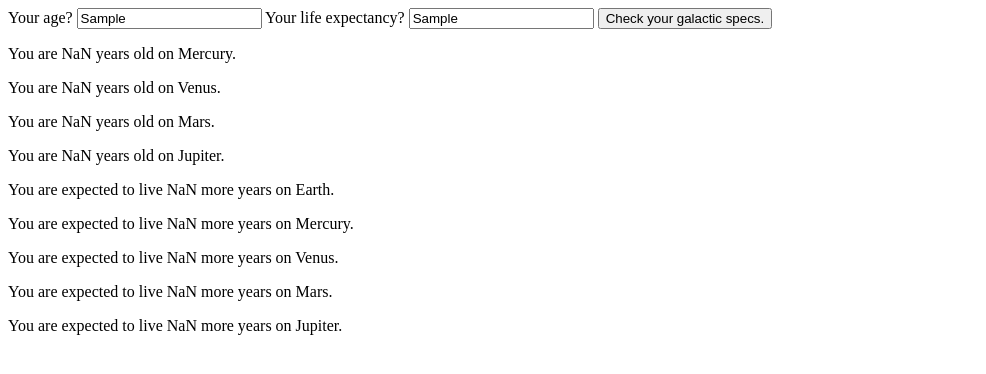
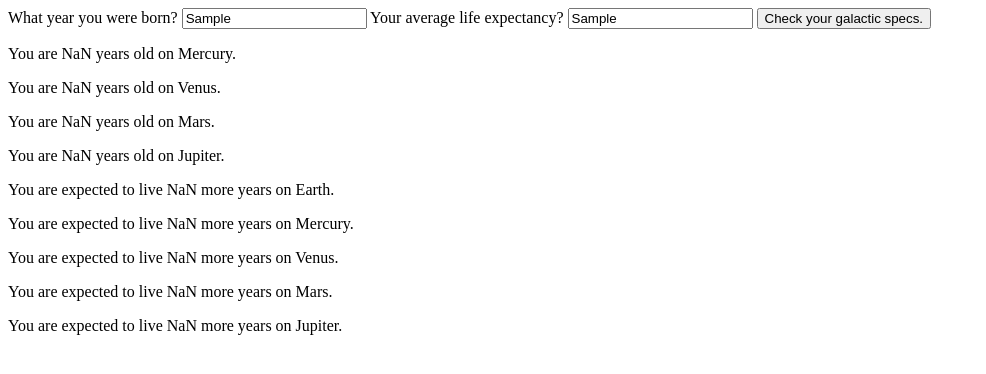
Before and after one commit to Eucile/galactic-calculator-test, a website built with webpack: page src/index.html in a window 1280 px wide. Both pictures are taken after typing "Sample", "Sample" into the empty fields and a click on the button "Check your galactic specs.". Shown: the whole page, without its empty margins (0-986 px from the left). Built offline with nearby package versions, Linux system fonts and the light colour scheme.

Commit message:
pass birth year into date object and subtract current full year to get age

```diff
--- a/src/index.html
+++ b/src/index.html
@@ -5,9 +5,9 @@
   </head>
   <body>
     <form id="galactic-form">
-      <label for="year-input">Your age?</label>
+      <label for="year-input">What year you were born?</label>
       <input id="year-input" type="text">
-      <label for="expectancy-input">Your life expectancy?</label>
+      <label for="expectancy-input">Your average life expectancy?</label>
       <input id="expectancy-input" type="text">
       <button type="submit">Check your galactic specs.</button>
     </form>
--- a/src/main.js
+++ b/src/main.js
@@ -4,7 +4,8 @@ import { Age } from './backend.js';
 $(document).ready(function() {
   $('#galactic-form').submit(function(event) {
     event.preventDefault();
-    let age = parseInt($('#year-input').val());
+    let age = new Date().getFullYear() - parseInt($('#year-input').val());
+    console.log(age);
     let lifeExpectancy = parseInt($('#expectancy-input').val());
     let newAge = new Age(age, lifeExpectancy);
     let mercuryAge = newAge.mercury();
```
